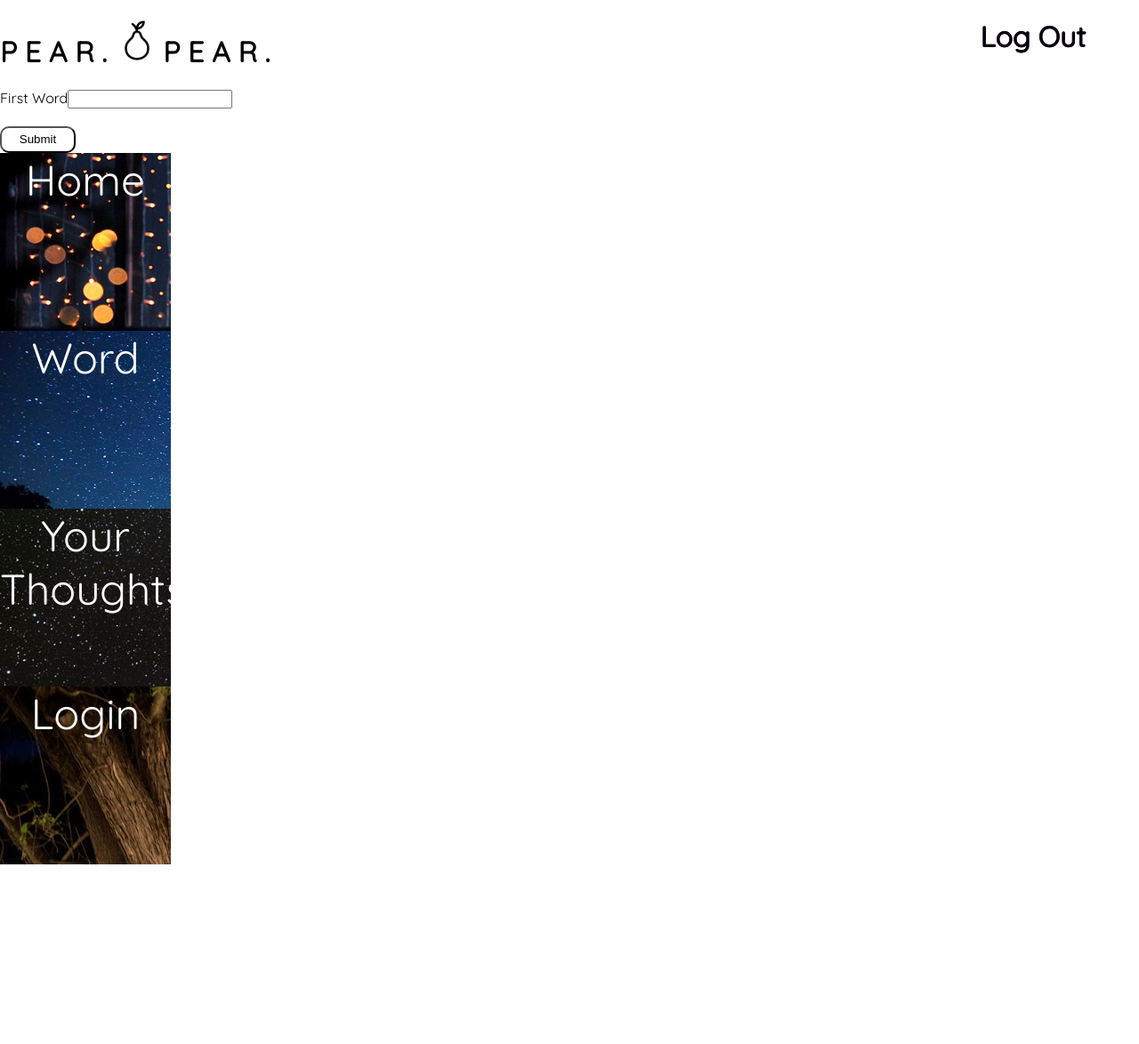
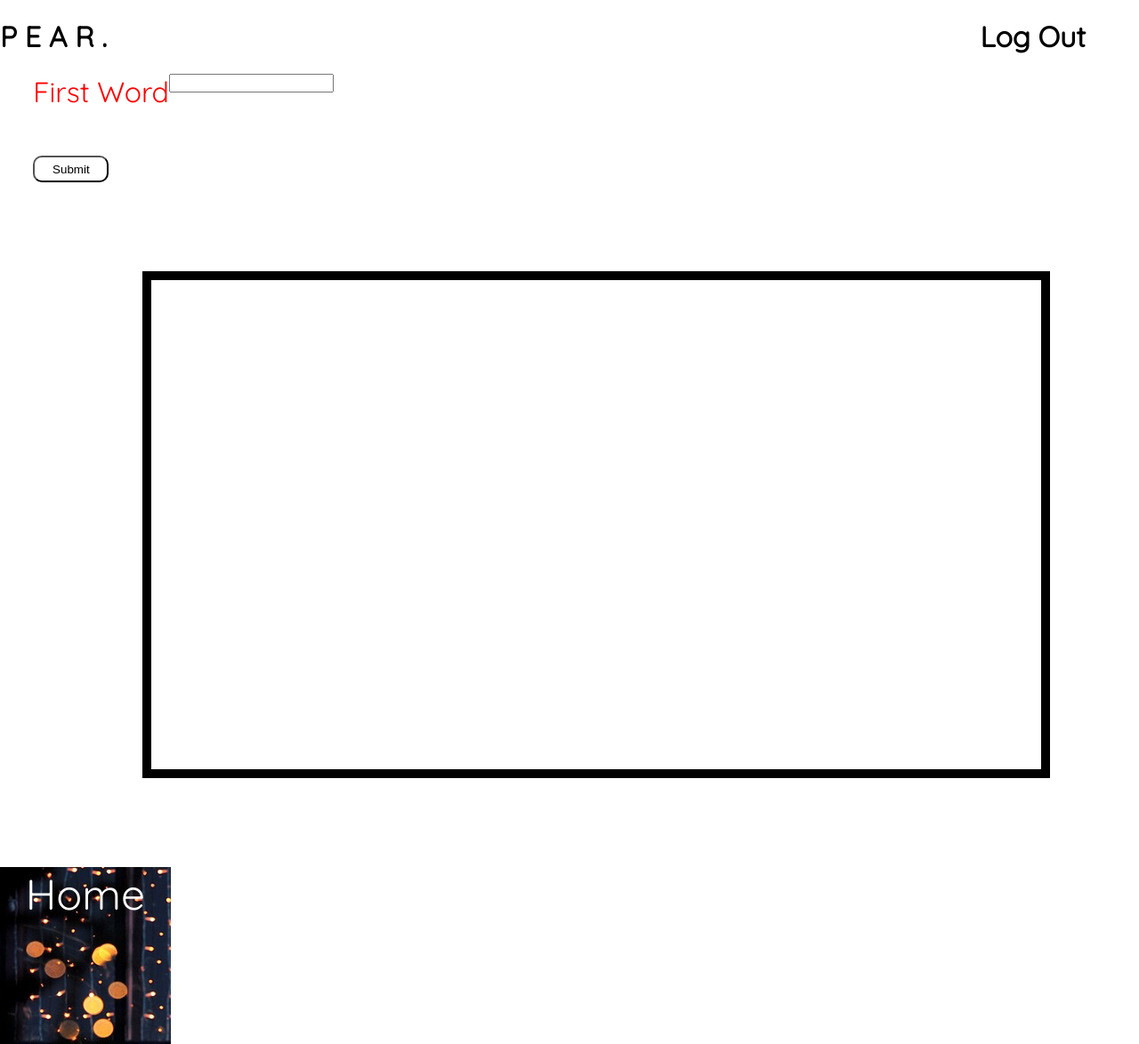
Before and after one commit to linhly2012/finalproject, a Python web app: template template/wordpage.html in a window 1280 px wide. Shown: the top 1174 px of the page at 89% size. Before the commit the page ends 972 px from the top, so only its background shows below. Run offline with Jinja, Linux system fonts and the light colour scheme; the template is opened without the code that fills it, so the values that code supplies are empty; some libraries are stand-ins or nearby versions.

Commit message:
wordpage bug solve

```diff
--- a/app.yaml
+++ b/app.yaml
@@ -1,4 +1,4 @@
-application: finalproject-1020
+application: peargenerator
 version: 1
 runtime: python27
 api_version: 1
--- a/style/word_page.css
+++ b/style/word_page.css
@@ -18,29 +18,21 @@ body{
 
 
 #mynetwork{
-<<<<<<< HEAD:style/wordpage.css
-  width: 80%;
-  height: 80%;
+  border: solid black 10px;
+  margin: 100px;
+  float: right;
+  height: 550px;
+  width: 1000px;
+}
+
+#first{
   float: right;
 }
-=======
 
-  border: solid black 10px;
-  margin: auto;
-  height: 500px;
-  width: 1000px;
-
->>>>>>> e0f298092b2b1b27e8fc0e20b6d79a0039786f35:style/word_page.css
-
-}
 /*form section style */
 #wordinsert{
-<<<<<<< HEAD:style/wordpage.css
   float: right;
   padding-right: 905px;
-=======
-  /*padding-right: 974px;*/
->>>>>>> e0f298092b2b1b27e8fc0e20b6d79a0039786f35:style/word_page.css
   font-size: 2em;
   color: red;
 }
--- a/template/wordpage.html
+++ b/template/wordpage.html
@@ -23,44 +23,11 @@
 
 <body>
   <header>
-    <h1>  P E A R . <img src='style/pearicon.png' width=50px height=49px></h1>
-    <h1 id='signout'><a href="{{ signout_url }}">Log Out</a></h1>
 
     <h1>  P E A R . </h1>  <h1 id='signout'><a href="{{ signout_url }}"><font color="black">Log Out</font></a></h1>
   </header>
   <div id="menu">
-    <!-- <section id="sec1">
-      <a href="/"><font color="white">Home</font></a>
-    </section>
 
-    <section id="sec2">
-      <a href="/nodes"><font color="white">Word</font></a>
-    </section>
-
-    <section id="sec3">
-      <h6><a href="/survey"><font color="white">Your <br/> Thoughts</font></a></h6>
-    </section>
-
-    <section id="sec4">
-      {% if user %}
-        hello, {{ user }}
-      {% else %}
-        <a href="{{ login_url }}" ><font color="white">Login</font></a>
-      {% endif %}
-    </section> -->
-
-
-
-        <!--for user to insert words -->
-
-      <!-- user name should show on this page and no function will be add to log in-->
-
-
-<!--Side Bar Menu-->
-
-<!-- //    <script>
-//     document.getElementById({{name}}).innerHTML = "YES"
-// // </script> -->
 
   <section id='forminsidemenu'>
 
@@ -92,8 +59,6 @@
   </div>
 
 
-<!--Side Bar Menu-->
-
 
     <!-- user name should show on this page and no function will be add to log in-->
  </section>
```
